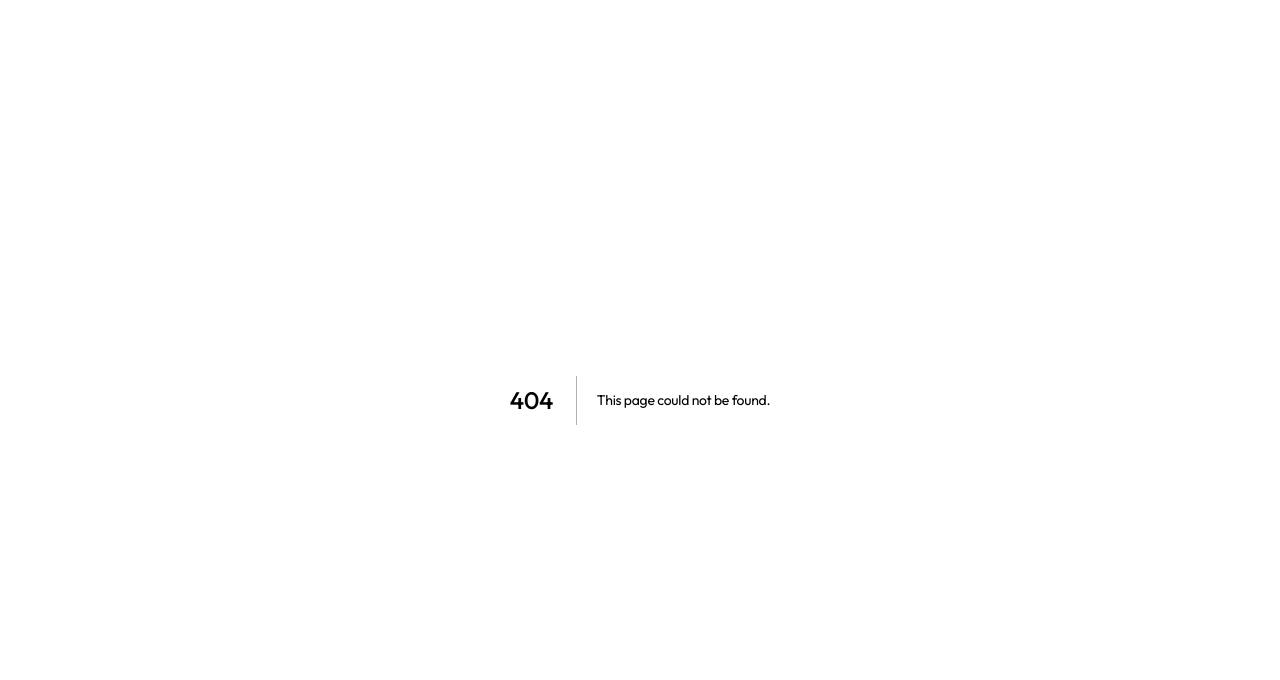
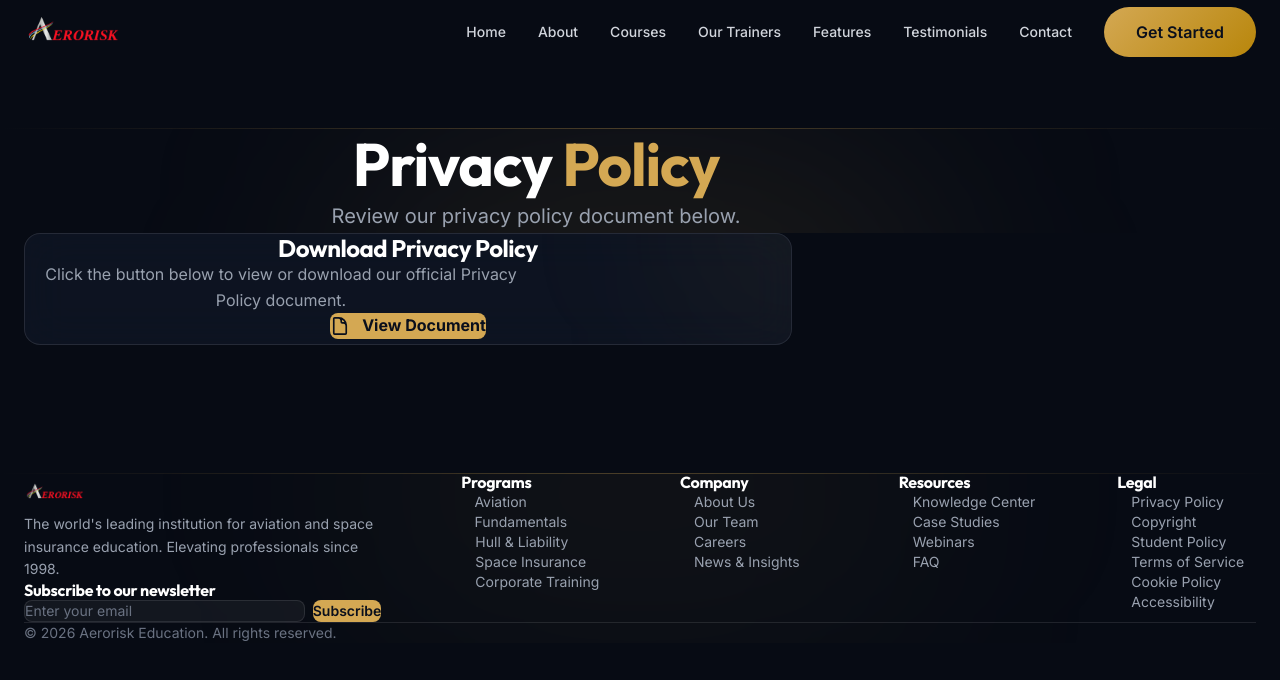
Before and after one commit to aeroriskmy/org, a Next.js app: page /privacy-policy in a window 1280 px wide. Before the commit this address had no page. Shown: the top 680 px of the page. Built offline with nearby package versions, Linux system fonts and the light colour scheme.

Commit message:
feat: Add Privacy Policy and Copyright pages linked to docx documents

```diff
--- /dev/null
+++ b/src/app/copyright/page.tsx
@@ -0,0 +1,81 @@
+'use client';
+
+import { motion } from 'framer-motion';
+import Navbar from '@/components/Navbar';
+import Footer from '@/components/Footer';
+
+export default function Copyright() {
+    return (
+        <main className="min-h-screen bg-[#070b14] text-white">
+            <Navbar />
+
+            {/* Hidden Barrier */}
+            <div className="w-full h-28 md:h-32" aria-hidden="true" />
+
+            {/* Header */}
+            <section className="relative pt-10 pb-20 overflow-hidden">
+                <div className="absolute top-0 left-0 right-0 h-px bg-gradient-to-r from-transparent via-[#d4a853]/30 to-transparent" />
+                <div className="absolute top-[20%] left-1/2 -translate-x-1/2 w-[600px] h-[300px] bg-[#d4a853]/10 rounded-full blur-[120px]" />
+
+                <div className="container mx-auto px-6 relative z-10">
+                    <motion.div
+                        initial={{ opacity: 0, y: 30 }}
+                        animate={{ opacity: 1, y: 0 }}
+                        transition={{ duration: 0.8 }}
+                        className="text-center max-w-5xl mx-auto"
+                    >
+                        <h1 className="text-4xl md:text-5xl lg:text-6xl font-bold mb-6 font-outfit">
+                            Copyright <span className="text-[#d4a853]">Information</span>
+                        </h1>
+                        <p className="text-lg md:text-xl text-gray-400 leading-relaxed">
+                            Review our copyright information and intellectual property rights.
+                        </p>
+                    </motion.div>
+                </div>
+            </section>
+
+            {/* Content Section */}
+            <section className="pb-24">
+                <div className="container mx-auto px-6">
+                    <div className="max-w-3xl mx-auto">
+                        <motion.div
+                            initial={{ opacity: 0, y: 30 }}
+                            whileInView={{ opacity: 1, y: 0 }}
+                            viewport={{ once: true, margin: "-50px" }}
+                            transition={{ duration: 0.5 }}
+                            className="glass p-10 rounded-2xl border border-white/5 relative overflow-hidden group text-center"
+                        >
+                            {/* Decorative Gradient */}
+                            <div className="absolute top-0 right-0 w-64 h-64 bg-[#d4a853]/5 rounded-full blur-[80px] -translate-y-1/2 translate-x-1/2 group-hover:bg-[#d4a853]/10 transition-colors duration-500" />
+
+                            <h2 className="text-2xl font-bold mb-6 text-white relative z-10">
+                                Download Copyright Document
+                            </h2>
+
+                            <p className="text-gray-400 mb-8 max-w-lg mx-auto relative z-10">
+                                Click the button below to view or download our official Copyright document.
+                            </p>
+
+                            <a
+                                href="/documents/copyright.docx"
+                                target="_blank"
+                                rel="noopener noreferrer"
+                                className="inline-flex items-center gap-3 px-8 py-4 bg-[#d4a853] text-[#0a0f1c] font-bold rounded-lg hover:bg-[#e8c879] transition-all relative z-10"
+                            >
+                                <svg xmlns="http://www.w3.org/2000/svg" fill="none" viewBox="0 0 24 24" strokeWidth={2} stroke="currentColor" className="w-5 h-5">
+                                    <path strokeLinecap="round" strokeLinejoin="round" d="M19.5 14.25v-2.625a3.375 3.375 0 0 0-3.375-3.375h-1.5A1.125 1.125 0 0 1 13.5 7.125v-1.5a3.375 3.375 0 0 0-3.375-3.375H8.25m2.25 0H5.625c-.621 0-1.125.504-1.125 1.125v17.25c0 .621.504 1.125 1.125 1.125h12.75c.621 0 1.125-.504 1.125-1.125V11.25a9 9 0 0 0-9-9Z" />
+                                </svg>
+                                View Document
+                            </a>
+                        </motion.div>
+                    </div>
+                </div>
+            </section>
+
+            {/* Hidden Barrier */}
+            <div className="w-full h-28 md:h-32" aria-hidden="true" />
+
+            <Footer />
+        </main>
+    );
+}
--- /dev/null
+++ b/src/app/privacy-policy/page.tsx
@@ -0,0 +1,81 @@
+'use client';
+
+import { motion } from 'framer-motion';
+import Navbar from '@/components/Navbar';
+import Footer from '@/components/Footer';
+
+export default function PrivacyPolicy() {
+    return (
+        <main className="min-h-screen bg-[#070b14] text-white">
+            <Navbar />
+
+            {/* Hidden Barrier */}
+            <div className="w-full h-28 md:h-32" aria-hidden="true" />
+
+            {/* Header */}
+            <section className="relative pt-10 pb-20 overflow-hidden">
+                <div className="absolute top-0 left-0 right-0 h-px bg-gradient-to-r from-transparent via-[#d4a853]/30 to-transparent" />
+                <div className="absolute top-[20%] left-1/2 -translate-x-1/2 w-[600px] h-[300px] bg-[#d4a853]/10 rounded-full blur-[120px]" />
+
+                <div className="container mx-auto px-6 relative z-10">
+                    <motion.div
+                        initial={{ opacity: 0, y: 30 }}
+                        animate={{ opacity: 1, y: 0 }}
+                        transition={{ duration: 0.8 }}
+                        className="text-center max-w-5xl mx-auto"
+                    >
+                        <h1 className="text-4xl md:text-5xl lg:text-6xl font-bold mb-6 font-outfit">
+                            Privacy <span className="text-[#d4a853]">Policy</span>
+                        </h1>
+                        <p className="text-lg md:text-xl text-gray-400 leading-relaxed">
+                            Review our privacy policy document below.
+                        </p>
+                    </motion.div>
+                </div>
+            </section>
+
+            {/* Content Section */}
+            <section className="pb-24">
+                <div className="container mx-auto px-6">
+                    <div className="max-w-3xl mx-auto">
+                        <motion.div
+                            initial={{ opacity: 0, y: 30 }}
+                            whileInView={{ opacity: 1, y: 0 }}
+                            viewport={{ once: true, margin: "-50px" }}
+                            transition={{ duration: 0.5 }}
+                            className="glass p-10 rounded-2xl border border-white/5 relative overflow-hidden group text-center"
+                        >
+                            {/* Decorative Gradient */}
+                            <div className="absolute top-0 right-0 w-64 h-64 bg-[#d4a853]/5 rounded-full blur-[80px] -translate-y-1/2 translate-x-1/2 group-hover:bg-[#d4a853]/10 transition-colors duration-500" />
+
+                            <h2 className="text-2xl font-bold mb-6 text-white relative z-10">
+                                Download Privacy Policy
+                            </h2>
+
+                            <p className="text-gray-400 mb-8 max-w-lg mx-auto relative z-10">
+                                Click the button below to view or download our official Privacy Policy document.
+                            </p>
+
+                            <a
+                                href="/documents/privacy-policy.docx"
+                                target="_blank"
+                                rel="noopener noreferrer"
+                                className="inline-flex items-center gap-3 px-8 py-4 bg-[#d4a853] text-[#0a0f1c] font-bold rounded-lg hover:bg-[#e8c879] transition-all relative z-10"
+                            >
+                                <svg xmlns="http://www.w3.org/2000/svg" fill="none" viewBox="0 0 24 24" strokeWidth={2} stroke="currentColor" className="w-5 h-5">
+                                    <path strokeLinecap="round" strokeLinejoin="round" d="M19.5 14.25v-2.625a3.375 3.375 0 0 0-3.375-3.375h-1.5A1.125 1.125 0 0 1 13.5 7.125v-1.5a3.375 3.375 0 0 0-3.375-3.375H8.25m2.25 0H5.625c-.621 0-1.125.504-1.125 1.125v17.25c0 .621.504 1.125 1.125 1.125h12.75c.621 0 1.125-.504 1.125-1.125V11.25a9 9 0 0 0-9-9Z" />
+                                </svg>
+                                View Document
+                            </a>
+                        </motion.div>
+                    </div>
+                </div>
+            </section>
+
+            {/* Hidden Barrier */}
+            <div className="w-full h-28 md:h-32" aria-hidden="true" />
+
+            <Footer />
+        </main>
+    );
+}
--- a/src/components/Footer.tsx
+++ b/src/components/Footer.tsx
@@ -24,7 +24,8 @@ const footerLinks = {
         { name: 'FAQ', href: '#' },
     ],
     Legal: [
-        { name: 'Privacy Policy', href: '#' },
+        { name: 'Privacy Policy', href: '/privacy-policy' },
+        { name: 'Copyright', href: '/copyright' },
         { name: 'Student Policy', href: '/student-policy' },
         { name: 'Terms of Service', href: '#' },
         { name: 'Cookie Policy', href: '#' },
```
Also changed, not shown: 2 other files (tests, documents, lock files or other folders).
